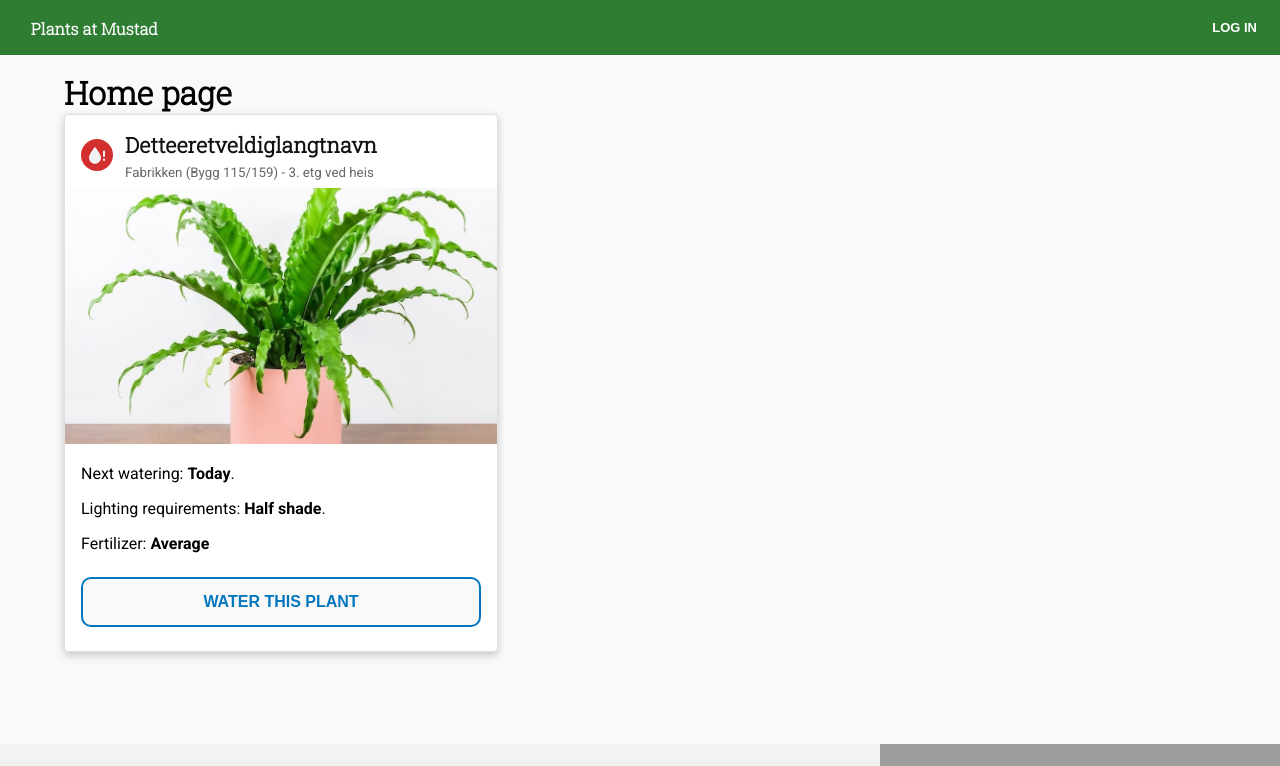
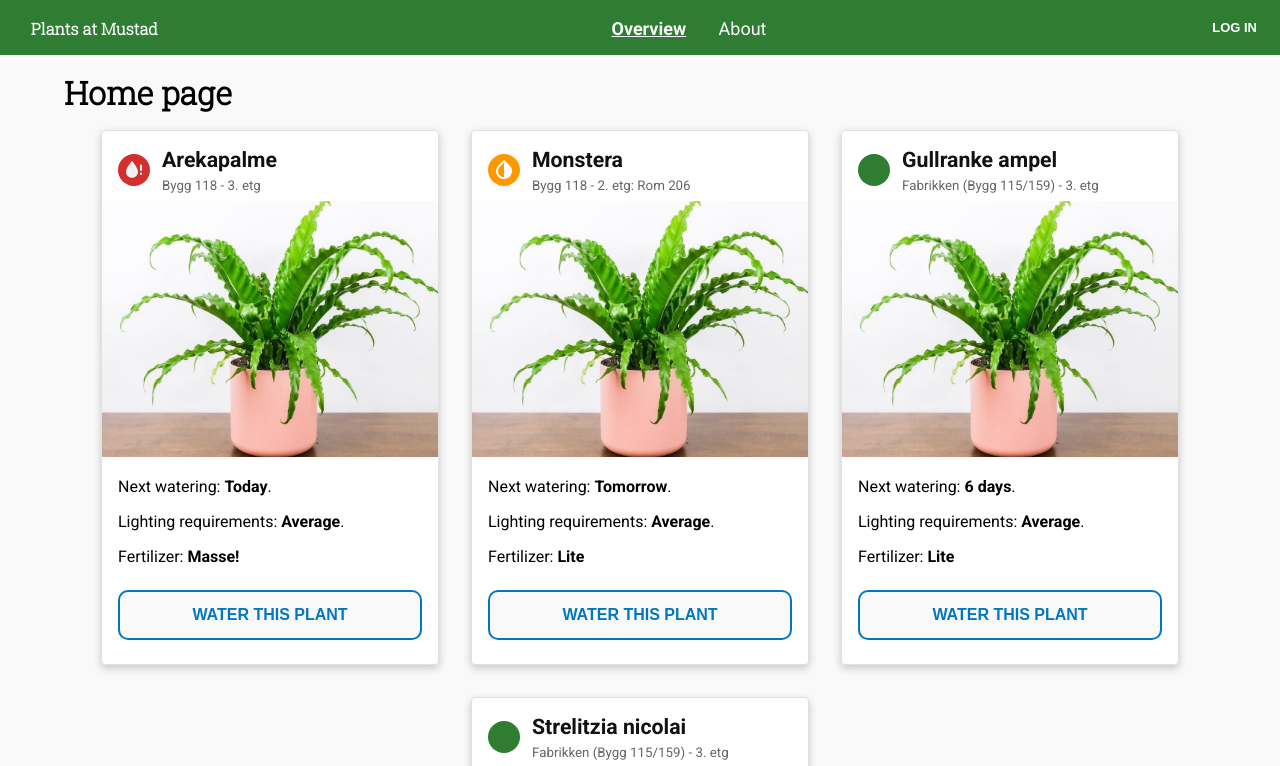
Before and after one commit to Webproject-exam/frontend, a React (Create React App) app: page / in a window 1280 px wide. Shown: the top 766 px of the page. Built offline with nearby package versions, Linux system fonts and the light colour scheme; grey boxes are pictures that could not be loaded.

Commit message:
navbar imporvements
Nå skal jeg sove :alien:

```diff
--- a/src/App.js
+++ b/src/App.js
@@ -14,9 +14,9 @@ import withUserBackEnd from './components/HOC/MyProfileHOC';
 import { AuthConsumer } from './helpers/Auth';
 import { BrowserRouter as Router, Switch, Route } from 'react-router-dom';
 import { ToastContainer, Slide } from 'react-toastify';
-import PlantListItem from './components/PlantListItem/PlantListItem'
 import AboutPage from './components/AboutPage/AboutPage'
 import Footer from './components/Footer/Footer';
+import PlantList from './components/PlantList/PlantList';
 
 class App extends Component {
   render() {
@@ -54,7 +54,7 @@ class App extends Component {
                   </Route>
                   <Route exact path="/">
                     <h1>Home page</h1>
-                    <PlantListItem/>
+                    <PlantList/>
                   </Route>
                   <Route exact path="/about">
                     <AboutPage/>
--- a/src/components/NavBar/NavBar.css
+++ b/src/components/NavBar/NavBar.css
@@ -7,6 +7,16 @@
     position: sticky;
     top: 0;
     z-index: 1;
+}
+
+.navbar .nav-links {
+    margin: 0 0 0 auto;
+    font-size: 1.25em;
+}
+
+.active {
+    text-decoration: underline !important;
+    font-weight: bold;
 }
 
 .navbar span {
@@ -26,6 +36,7 @@
     color: var(--background);
     padding: 0 0.9em;
     text-decoration: none;
+    margin-left: auto;
 }
 
 .navbar a button {
--- a/src/components/NavBar/NavBar.jsx
+++ b/src/components/NavBar/NavBar.jsx
@@ -6,7 +6,7 @@ import './NavBar.css';
 import Button from '../Button/Button'
 import PropTypes from 'prop-types';
 import accountCircle from '../../assets/account_circle.svg';
-import { Link } from "react-router-dom";
+import { Link, NavLink } from "react-router-dom";
 import { notifySuccess } from '../../helpers/notification';
 
 /**
@@ -64,6 +64,11 @@ function Nav(props) {
             <h1>
                 <Link to="/">Plants at Mustad</Link>
             </h1>
+
+            <div className="nav-links">
+                <NavLink exact to="/">Overview</NavLink>
+                <NavLink exact to="/about">About</NavLink>
+            </div>
 
             {!props.auth && (
                 <Link to="/login">
--- /dev/null
+++ b/src/components/PlantList/PlantList.css
@@ -0,0 +1,9 @@
+.plant-list {
+    display: flex;
+    flex-wrap: wrap;
+    justify-content: center;
+}
+
+.plant-list li {
+    margin: 1em;
+}
--- /dev/null
+++ b/src/components/PlantList/PlantList.jsx
@@ -0,0 +1,43 @@
+import './PlantList.css';
+import PlantListItem from '../PlantListItem/PlantListItem';
+
+let plants = [
+    {
+        name: "Arekapalme",
+        location: "Bygg 118 - 3. etg",
+        next_watering: "Today",
+        lighting_requirements: "Average",
+        fertilizer: "Masse!"
+    },
+    {
+        name: "Monstera",
+        location: "Bygg 118 - 2. etg: Rom 206",
+        next_watering: "Tomorrow",
+        lighting_requirements: "Average",
+        fertilizer: "Lite"
+    },
+    {
+        name: "Gullranke ampel",
+        location: "Fabrikken (Bygg 115/159) - 3. etg",
+        next_watering: "6 days",
+        lighting_requirements: "Average",
+        fertilizer: "Lite"
+    },
+    {
+        name: "Strelitzia nicolai",
+        location: "Fabrikken (Bygg 115/159) - 3. etg",
+        next_watering: "6 days",
+        lighting_requirements: "Average",
+        fertilizer: "Lite"
+    }
+];
+
+function PlantList() {
+    return (
+        <ul className="plant-list">
+            {plants.map((plants) => (<PlantListItem key={plants.name} plant={plants}/>))}
+        </ul>
+    );
+}
+
+export default PlantList;
--- a/src/components/PlantListItem/PlantListItem.css
+++ b/src/components/PlantListItem/PlantListItem.css
@@ -1,9 +1,9 @@
 .plant-container {
         background-color: #fff;
-        border-radius: 0.25rem;
-        box-shadow: 0 .2rem 0.5rem rgba(0, 0, 0, 0.2);
+        border-radius: .25rem;
+        box-shadow: 0 .2rem .5rem rgba(0, 0, 0, 0.2);
         max-width: 25rem;
-        min-width: 13rem;
+        min-width: 19rem;
         padding: 1rem;
         border: 1px solid var(--gray5);
 }
@@ -35,10 +35,18 @@
         place-self: center;
         width: 2rem;
         height: 2rem;
-        background-color: var(--red);
+        background-color: var(--primary);
         border-radius: 50%;
         display: grid;
         place-items: center;
+}
+
+.status-circle.orange {
+        background-color: var(--orange);
+}
+
+.status-circle.red {
+        background-color: var(--red);
 }
 
 .h2 {
@@ -47,7 +55,8 @@
         word-break: break-all;
         font-size: 1.33em;
         font-weight: 600;
-        color: #111
+        color: #111;
+        font-family: unset;
 }
 
 .h3 {
--- a/src/components/PlantListItem/PlantListItem.jsx
+++ b/src/components/PlantListItem/PlantListItem.jsx
@@ -1,33 +1,42 @@
 import './PlantListItem.css';
 import Button from '../Button/Button'
 import Image from '../../assets/plant.jpg';
-import Icon from '../../assets/water_alert_icon.svg';
+import AlertIcon from '../../assets/water_alert_icon.svg';
+import WarningIcon from '../../assets/invert_colors_white_24dp.svg';
 
-function PlantListItem({ plant, handleWaterClick }) {
+function PlantListItem({ plant }) {
+    let Icon;
+    let Color;
+
+    if(plant.next_watering === "Today"){
+        Icon = AlertIcon;
+        Color = "red";
+    } else if (plant.next_watering === "Tomorrow") {
+        Icon = WarningIcon;
+        Color = "orange"
+    } else {
+        Icon = false;
+        Color = false
+    }
+
+
+
     return (<li>
         <div className="plant-container ">
             <div className="plant-header">
-                <div className="status-circle"><img src={Icon} alt="" /></div>
+                <div className={`status-circle ${Color}`}>
+                    {Color && <img src={Icon} alt="" />}
+                    </div>
                 <h2 className="h2">{plant.name}</h2>
                 <h3 className="h3">{plant.location}</h3>
             </div>
             <img className="hero-image" src={Image} alt="plant" />
-            <p>Next watering: <b>Today</b>.</p>
-            <p>Lighting requirements: <b>Half shade</b>.</p>
-            <p>Fertilizer: <b>Average</b></p>
-            <Button onClick={() => handleWaterClick(plant)} variant="secondary-outlined" label="water this plant" />
+            <p>Next watering: <b>{plant.next_watering}</b>.</p>
+            <p>Lighting requirements: <b>{plant.lighting_requirements}</b>.</p>
+            <p>Fertilizer: <b>{plant.fertilizer}</b></p>
+            <Button variant="secondary-outlined" label="water this plant" />
         </div>
     </li>)
 }
 
-PlantListItem.defaultProps = {
-    plant: {
-        name: 'Detteeretveldiglangtnavn',
-        location: 'Fabrikken (Bygg 115/159) - 3. etg ved heis',
-        nextWatering: '21. apr. 2021',
-        lightning: 'half shade',
-        fertiliizer: 'average'
-    }
-}
-
 export default PlantListItem;
```
Also changed, not shown: src/assets/invert_colors_white_24dp.svg (added).
